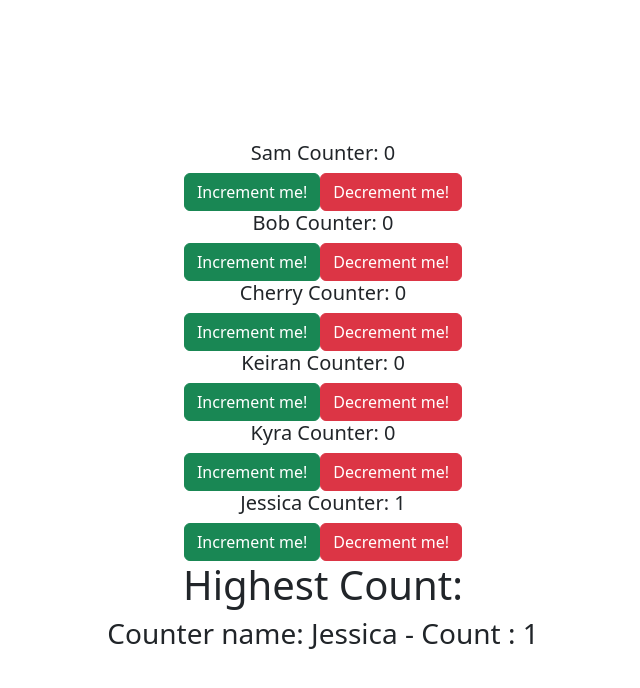
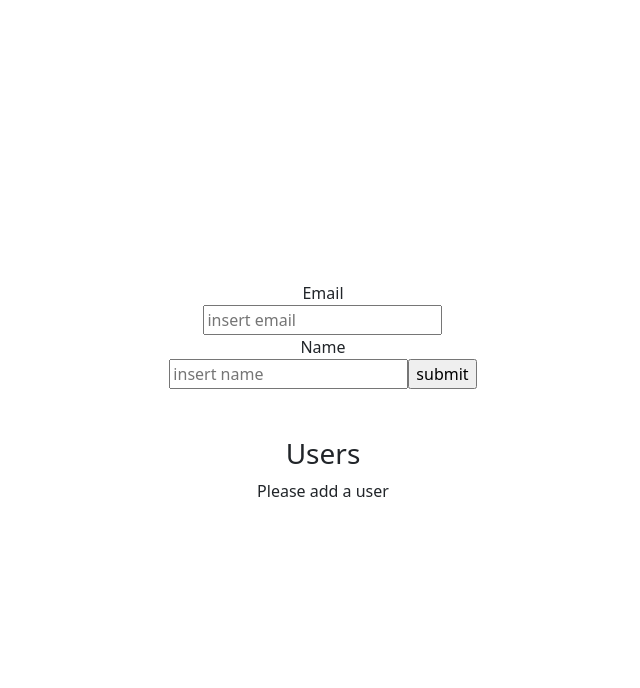
Before and after one commit to rocketacademy/ftbc14_vitejs, a React (Vite) app: page / in a window 1280 px wide. Shown: the top 688 px of the page, without its empty margins (317-957 px from the left). Built offline with nearby package versions, Linux system fonts and the light colour scheme.

Commit message:
localStorage

```diff
--- a/src/App.jsx
+++ b/src/App.jsx
@@ -13,6 +13,7 @@ import API from "./Components/API";
 import ComplexForm from "./Components/ComplexForm";
 import Cards from "./Components/Cards";
 
+import LocalStorageComponent from "./Components/LocalStorageComponent";
 function App() {
   const FTBC14Foods = ["rice", "cream puffs", "duck", "fries", "bachormee"];
 
@@ -82,7 +83,7 @@ function App() {
 
       {showCounter ? <Counter name={name} /> : null} */}
       {/* Counters real */}
-      {counters && counters.length > 0
+      {/* {counters && counters.length > 0
         ? counters.map((counter) => (
             <Counter
               key={counter.id}
@@ -93,7 +94,7 @@ function App() {
             />
           ))
         : null}
-      <HighestCount counter={highestCount} />
+      <HighestCount counter={highestCount} /> */}
       {/* <Form />
       <Header name={name} food={FTBC14Foods} />
       <div>
@@ -110,6 +111,8 @@ function App() {
         </Row>
       </Container>
       <ComplexForm /> */}
+
+      <LocalStorageComponent />
     </>
   );
 }
--- /dev/null
+++ b/src/Components/LocalStorageComponent.jsx
@@ -0,0 +1,86 @@
+import { useState } from "react";
+import LocalStorageDisplay from "./LocalStorageDisplay";
+import LocalStorageForm from "./LocalStorageForm";
+
+export default function LocalStorageComponent() {
+  const [email, setEmail] = useState("");
+  const [name, setName] = useState("");
+  const [editing, setEditing] = useState(null);
+
+  const deleteItem = (item) => {
+    const arrayToStore = [...users];
+    const index = arrayToStore.indexOf(item);
+    console.log(index);
+    arrayToStore.splice(index, 1);
+    setUsers(arrayToStore);
+    localStorage.setItem("users", JSON.stringify(arrayToStore));
+  };
+
+  const [users, setUsers] = useState(
+    JSON.parse(localStorage.getItem("users")) || []
+  );
+
+  const handleSubmit = (e) => {
+    e.preventDefault();
+    const arrayToStore = [
+      ...users,
+      { id: users.length, email: email, name: name },
+    ];
+    setName("");
+    setEmail("");
+    setUsers(arrayToStore);
+    localStorage.setItem("users", JSON.stringify(arrayToStore));
+  };
+
+  const editSubmit = (e) => {
+    e.preventDefault();
+    const arrayToStore = [...users];
+    const index = arrayToStore.indexOf(editing);
+    const newItem = {
+      id: editing.id,
+      name: name,
+      email: email,
+    };
+    console.log(newItem);
+    arrayToStore.splice(index, 1, newItem);
+    setUsers(arrayToStore);
+    localStorage.setItem("users", JSON.stringify(arrayToStore));
+    setEditing(null);
+    setName("");
+    setEmail("");
+  };
+
+  return (
+    <>
+      {editing ? (
+        <LocalStorageForm
+          name={name}
+          email={email}
+          setName={setName}
+          setEmail={setEmail}
+          handleSubmit={editSubmit}
+        />
+      ) : (
+        <div>
+          <LocalStorageForm
+            handleSubmit={handleSubmit}
+            email={email}
+            name={name}
+            setEmail={setEmail}
+            setName={setName}
+          />
+
+          <br />
+
+          <LocalStorageDisplay
+            setEditing={setEditing}
+            setName={setName}
+            setEmail={setEmail}
+            deleteItem={deleteItem}
+            users={users}
+          />
+        </div>
+      )}
+    </>
+  );
+}
--- /dev/null
+++ b/src/Components/LocalStorageDisplay.jsx
@@ -0,0 +1,28 @@
+export default function LocalStorageDisplay(props) {
+  return (
+    <>
+      <h3>Users</h3>
+      {props.users && props.users.length > 0 ? (
+        props.users.map((item) => (
+          <div key={item.id}>
+            <h4>
+              {item.name} - {item.email}
+            </h4>
+            <button onClick={() => props.deleteItem(item)}>Delete</button>
+            <button
+              onClick={() => {
+                props.setEditing(item);
+                props.setName(item.name);
+                props.setEmail(item.email);
+              }}
+            >
+              Edit
+            </button>
+          </div>
+        ))
+      ) : (
+        <p>Please add a user</p>
+      )}
+    </>
+  );
+}
--- /dev/null
+++ b/src/Components/LocalStorageForm.jsx
@@ -0,0 +1,31 @@
+export default function LocalStorageForm(props) {
+  return (
+    <>
+      <div>
+        <form onSubmit={props.handleSubmit}>
+          <label>Email</label>
+          <br />
+          <input
+            type="text"
+            value={props.email}
+            name="email"
+            onChange={(e) => props.setEmail(e.target.value)}
+            placeholder="insert email"
+          />
+          <br />
+          <label>Name</label>
+          <br />
+          <input
+            type="text"
+            value={props.name}
+            name="name"
+            onChange={(e) => props.setName(e.target.value)}
+            placeholder="insert name"
+          />
+          <input type="submit" value="submit" />
+        </form>
+        <br />
+      </div>
+    </>
+  );
+}
```
